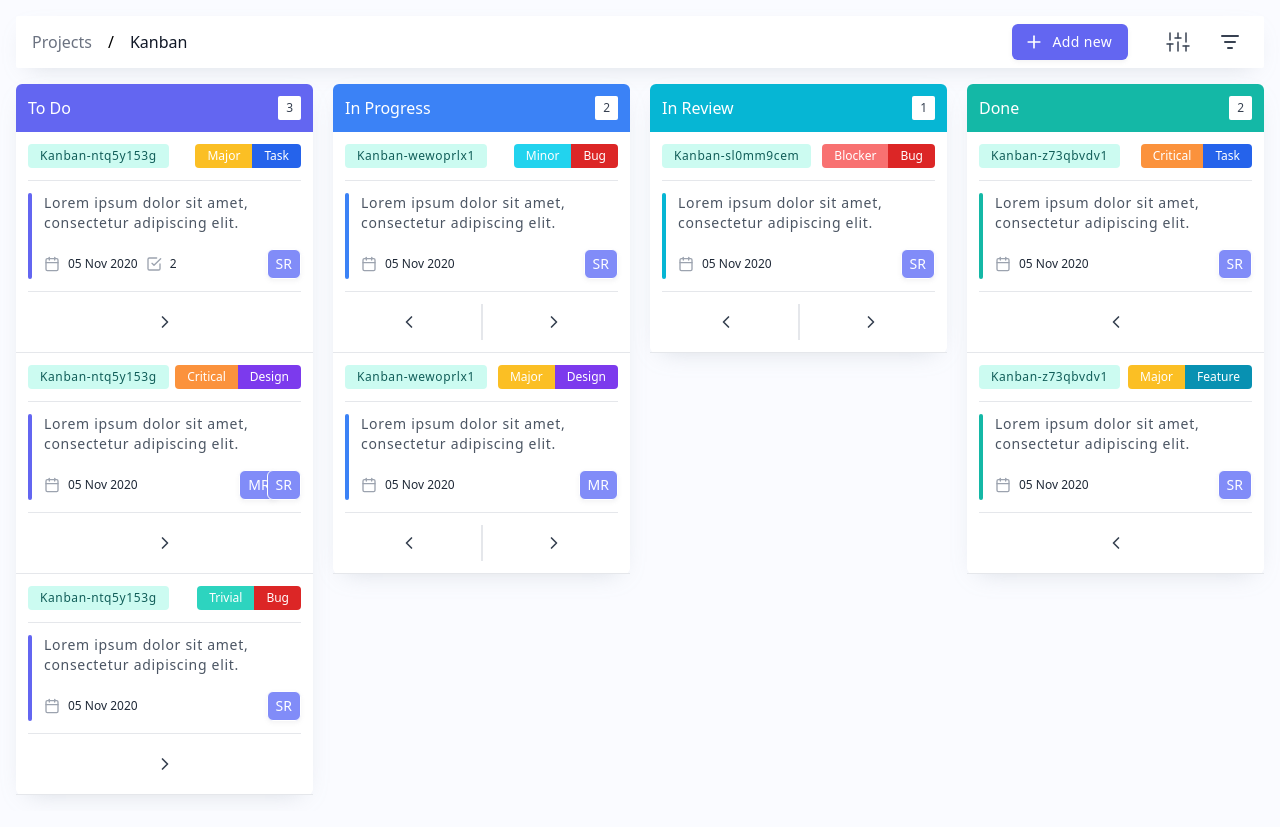
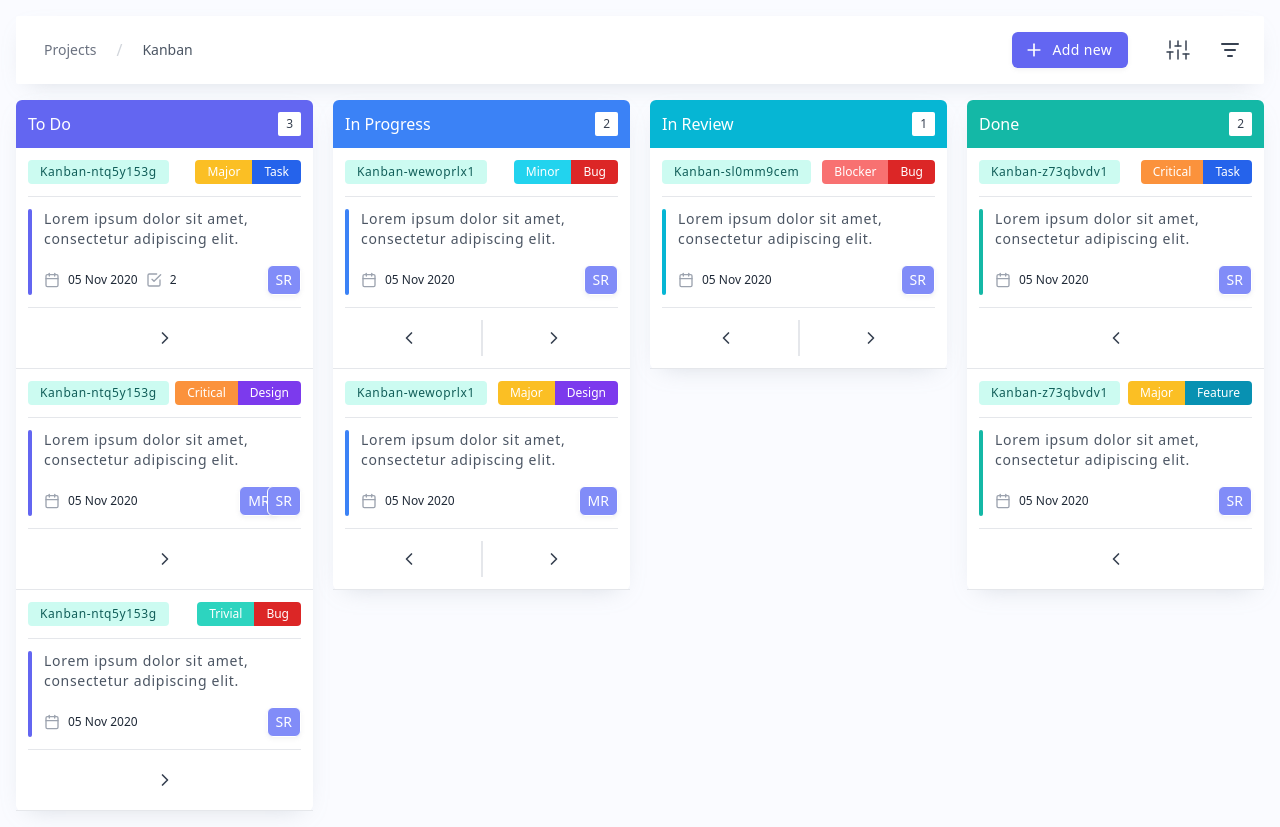
Before and after one commit to stephanrusu/learn-vue-ts, a Vue app: page /kanban in a window 1280 px wide. Built offline with nearby package versions, Linux system fonts and the light colour scheme.

Commit message:
Design update for comments & subtasks

```diff
--- a/src/App.vue
+++ b/src/App.vue
@@ -36,7 +36,7 @@ body {
   background-color: rgb(250, 251, 255);
 }
 
-html {
+body {
   overflow-y: scroll;
 }
 
--- a/src/components/NavSection.vue
+++ b/src/components/NavSection.vue
@@ -1,7 +1,7 @@
 <template>
   <nav class="py-4">
-    <div class="bg-white max-w-full mx-auto px-4 rounded-lg shadow-card">
-      <div class="flex items-center h-16 space-x-4">
+    <div class="bg-white max-w-full mx-auto p-4 rounded-lg shadow-card">
+      <div class="flex items-center space-x-4">
         <!-- Current: "bg-gray-900 text-white", Default: "text-gray-300 hover:bg-gray-700 hover:text-white" -->
         <router-link :to="{ name: 'home' }" class="bg-gray-100 text-gray-600 px-3 py-2 rounded-md text-sm font-medium">
           Home
--- a/src/components/kanban/KanbanHeader.vue
+++ b/src/components/kanban/KanbanHeader.vue
@@ -1,13 +1,19 @@
 <template>
   <div class="mb-4">
-    <div class="mt-4 shadow-card bg-white px-4 py-2 flex items-center justify-between rounded-sm">
+    <div class="mt-4 shadow-card bg-white p-4 flex items-center justify-between rounded-sm">
       <div class="flex items-center">
-        <router-link :to="{ name: 'home' }" class="py-2 mr-4">
-          <h1 class="text-md font-medium leading-tight text-gray-500">Projects</h1>
+        <router-link
+          :to="{ name: 'home' }"
+          class="text-gray-500 hover:bg-gray-100 px-3 py-2 rounded-md text-sm font-medium"
+        >
+          Projects
         </router-link>
-        <div class="mr-4">/</div>
-        <router-link :to="{ name: 'kanban' }" class="py-2">
-          <h1 class="text-md font-medium leading-tight text-gray-900">{{ projectTitle }}</h1>
+        <div class="mx-2 cursor-default text-gray-300">/</div>
+        <router-link
+          :to="{ name: 'kanban' }"
+          class="text-gray-600 hover:bg-gray-100 px-3 py-2 rounded-md text-sm font-medium"
+        >
+          {{ projectTitle }}
         </router-link>
       </div>
       <div class="space-x-4 flex items-center">
--- a/src/components/kanban/KanbanTaskOverlay.vue
+++ b/src/components/kanban/KanbanTaskOverlay.vue
@@ -8,7 +8,7 @@
         <router-link :to="{ name: 'kanban' }" class="bg-white rounded-md w-2 h-32"></router-link>
       </div>
       <div :class="`relative transition-all ease-in duration-300 ${toggleFullScreen ? 'w-p-95' : 'w-p-50'} p-2`">
-        <div class="h-full flex flex-col bg-white rounded-md">
+        <div class="min-h-full flex flex-col bg-white rounded-md">
           <slot name="header"></slot>
           <slot name="main"></slot>
           <div class="flex flex-row items-center justify-between mt-auto p-4 bg-gray-50">
--- a/src/components/kanban/task/KanbanCommentsList.vue
+++ b/src/components/kanban/task/KanbanCommentsList.vue
@@ -1,8 +1,28 @@
 <template>
+  <div>
+    <div class="mb-4">
+      <div class="flex flex-row">
+        <input
+          v-model="comment"
+          type="text"
+          name="text"
+          placeholder="What's on your mind ?"
+          class="focus:border-indigo-300 mr-4 w-full border-gray-300 rounded shadow-small focus:shadow-small-2 text-sm"
+          @change="checkValidation"
+        />
+        <button
+          type="button"
+          class="rounded py-2 px-3 text-sm shadow-small bg-indigo-500 hover:bg-indigo-600 ease-in transition-colors text-white"
+        >
+          Post
+        </button>
+      </div>
+      <div v-if="errorText" class="text-sm text-red-600 mt-1">This field is required</div>
+    </div>
     <div class="space-y-4">
       <template v-for="n in 3">
-      <div :key="n" class="shadow-small">
-        <div class="flex flex-row items-center justify-between">
+        <div :key="`comment-${n}`" class="shadow-small">
+          <div class="flex flex-row items-center justify-between px-2">
             <div class="text-sm text-indigo-500 font-medium flex items-center">
               <div
                 class="bg-indigo-400 hover:z-10 flex items-center justify-center rounded px-2 py-1 text-sm text-white font-medium"
@@ -20,10 +40,22 @@
         </div>
       </template>
     </div>
+  </div>
 </template>
 
 <script>
 export default {
   name: "KanbanCommentsList",
+  data() {
+    return {
+      comment: "",
+      errorText: false,
+    };
+  },
+  methods: {
+    checkValidation() {
+      this.errorText = this.comment.trim() === "";
+    },
+  },
 };
 </script>
--- a/src/components/kanban/task/KanbanSubTasksList.vue
+++ b/src/components/kanban/task/KanbanSubTasksList.vue
@@ -12,7 +12,7 @@
         />
         <button
           type="button"
-          class="rounded py-2 px-3 shadow-small bg-indigo-500 hover:text-indigo-600 ease-in transition-colors"
+          class="rounded py-2 px-3 shadow-small bg-indigo-500 hover:bg-indigo-600 ease-in transition-colors"
           @click="addSubTask"
         >
           <svg
@@ -34,13 +34,11 @@
       </div>
       <div v-if="errorText" class="text-sm text-red-600 mt-1">This field is required</div>
     </div>
-    <div class="shadow-small">
+    <div class="">
       <template v-for="(sub, index) in listSubTasks">
         <div
           :key="sub.uid"
-          :class="`flex flex-row items-center justify-between border p-3 border-gray-300 ${listClasses(
-            index,
-          )} hover:bg-gray-50`"
+          :class="`flex flex-row items-center justify-between p-2 border-gray-300 rounded hover:bg-gray-50`"
         >
           <label class="flex flex-row items-center cursor-pointer" :for="`subtask-${sub.uid}`">
             <input
@@ -129,19 +127,6 @@ export default {
     },
   },
   methods: {
-    listClasses(index) {
-      if (index === 0) {
-        if (this.listSubTasks.length === 1) {
-          return "rounded";
-        } else {
-          return "rounded-tr rounded-tl";
-        }
-      } else if (index === this.listSubTasks.length - 1) {
-        return "rounded-br rounded-bl -mt-px";
-      } else {
-        return "-mt-px";
-      }
-    },
     checkValidation() {
       this.errorText = this.subTaskText.trim() === "";
     },
--- a/src/components/kanban/task/KanbanTaskDisplay.vue
+++ b/src/components/kanban/task/KanbanTaskDisplay.vue
@@ -209,6 +209,10 @@ export default {
           text: "Comments",
           key: "comments",
         },
+        {
+          text: "Files",
+          key: "files",
+        },
       ],
     };
   },
--- a/src/views/Home.vue
+++ b/src/views/Home.vue
@@ -7,7 +7,8 @@
 
 <script>
 import ProjectsPage from "@/components/project/ProjectsPage.vue";
-import NavSection from "../components/NavSection.vue";
+import NavSection from "@/components/NavSection.vue";
+
 export default {
   name: "Home",
   components: { ProjectsPage, NavSection },
```
Lines whose indentation alone changed are shown as unchanged.
